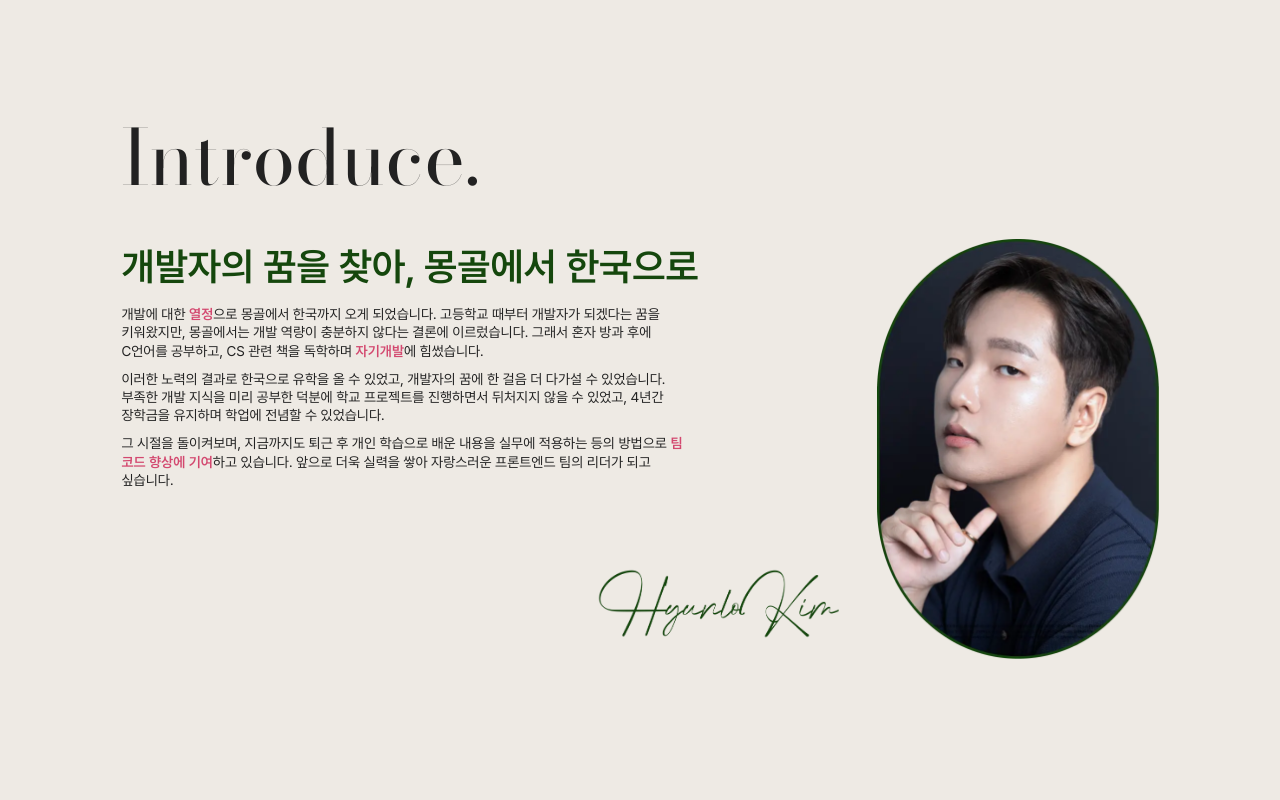
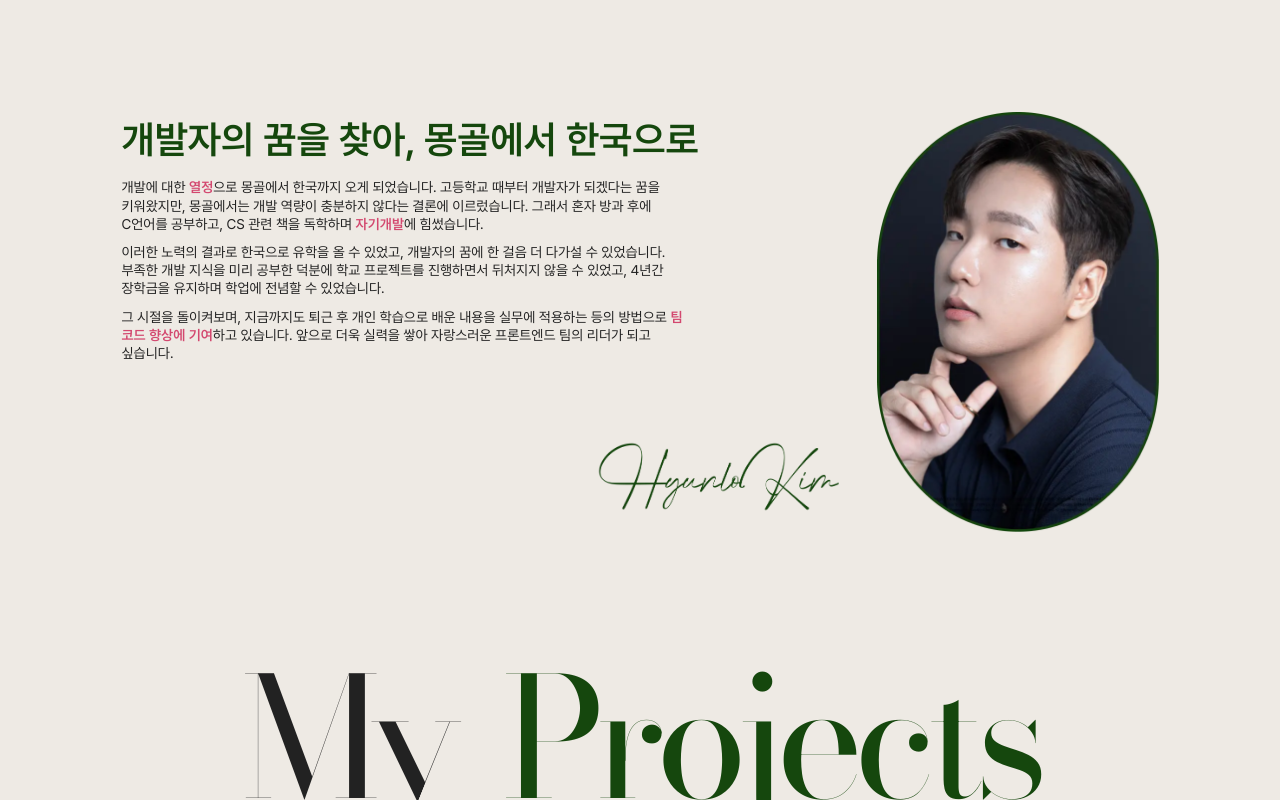
Before and after one commit to KimHyunLo/PERFAN, a React (Vite) app: page / in a window 1280 px wide. Shown: the part 1160-1960 px from the top of the page. Built offline with nearby package versions, Linux system fonts and the light colour scheme.

Commit message:
delete: 경력 섹션 삭제

```diff
--- a/src/features/about/AboutIntroduce.tsx
+++ b/src/features/about/AboutIntroduce.tsx
@@ -1,4 +1,3 @@
-import { type ReactNode } from 'react'
 import styled from 'styled-components'
 import LazyImage from '../../components/LazyImage.tsx'
 
@@ -67,15 +66,10 @@ const IntroMobileImage = styled.div`
   }
 `
 
-interface AboutIntroduceProps {
-  children: ReactNode
-}
-
-function AboutIntroduce({ children }: AboutIntroduceProps) {
+function AboutIntroduce() {
   return (
     <div>
       <div>
-        {children}
         <IntroMobileImage>
           <LazyImage src="signature.png" alt="signature" className="signature" />
           <LazyImage src="portrait.png" alt="portrait" className="portrait" />
--- a/src/features/about/AboutSection.tsx
+++ /dev/null
@@ -1,40 +0,0 @@
-import styled from 'styled-components'
-import AboutIntroduce from './AboutIntroduce'
-import AboutCareer from './AboutCareer'
-
-const StyledBox = styled.div`
-  display: flex;
-  flex-direction: column;
-  gap: min(15rem, 15vw);
-  margin: 0 auto;
-`
-
-const StyledHeader = styled.h2`
-  font-family: 'Bodoni Moda', sans-serif;
-  margin-bottom: 5rem;
-
-  &::after {
-    content: '.';
-  }
-
-  @media only screen and (max-width: 1024px) {
-    margin-bottom: 0;
-
-    &:not(.no-margin) {
-      margin-bottom: 3rem;
-    }
-  }
-`
-
-export default function AboutSection() {
-  return (
-    <StyledBox>
-      <AboutIntroduce>
-        <StyledHeader className="no-margin">Introduce</StyledHeader>
-      </AboutIntroduce>
-      <AboutCareer>
-        <StyledHeader>Career</StyledHeader>
-      </AboutCareer>
-    </StyledBox>
-  )
-}
--- a/src/pages/Layout.tsx
+++ b/src/pages/Layout.tsx
@@ -12,9 +12,9 @@ import { useCustomContext } from '../hooks/useCustomContext .ts'
 import { SectionsContext } from '../store/section-context.tsx'
 
 import MainContent from '../features/main/MainContent.tsx'
-import AboutSection from '../features/about/AboutSection.tsx'
 import ProjectList from '../features/projects/ProjectList.tsx'
 import ContactSection from '../features/contact/ContactSection.tsx'
+import AboutIntroduce from '../features/about/AboutIntroduce.tsx'
 
 const StyledLayout = styled.div`
   width: calc(100% - 60px);
@@ -44,7 +44,7 @@ function Layout() {
           <MainContent />
         </SectionBox>
         <SectionBox section={sections[1]}>
-          <AboutSection />
+          <AboutIntroduce />
         </SectionBox>
         <SectionBox section={sections[2]}>
           <ProjectList />
```
